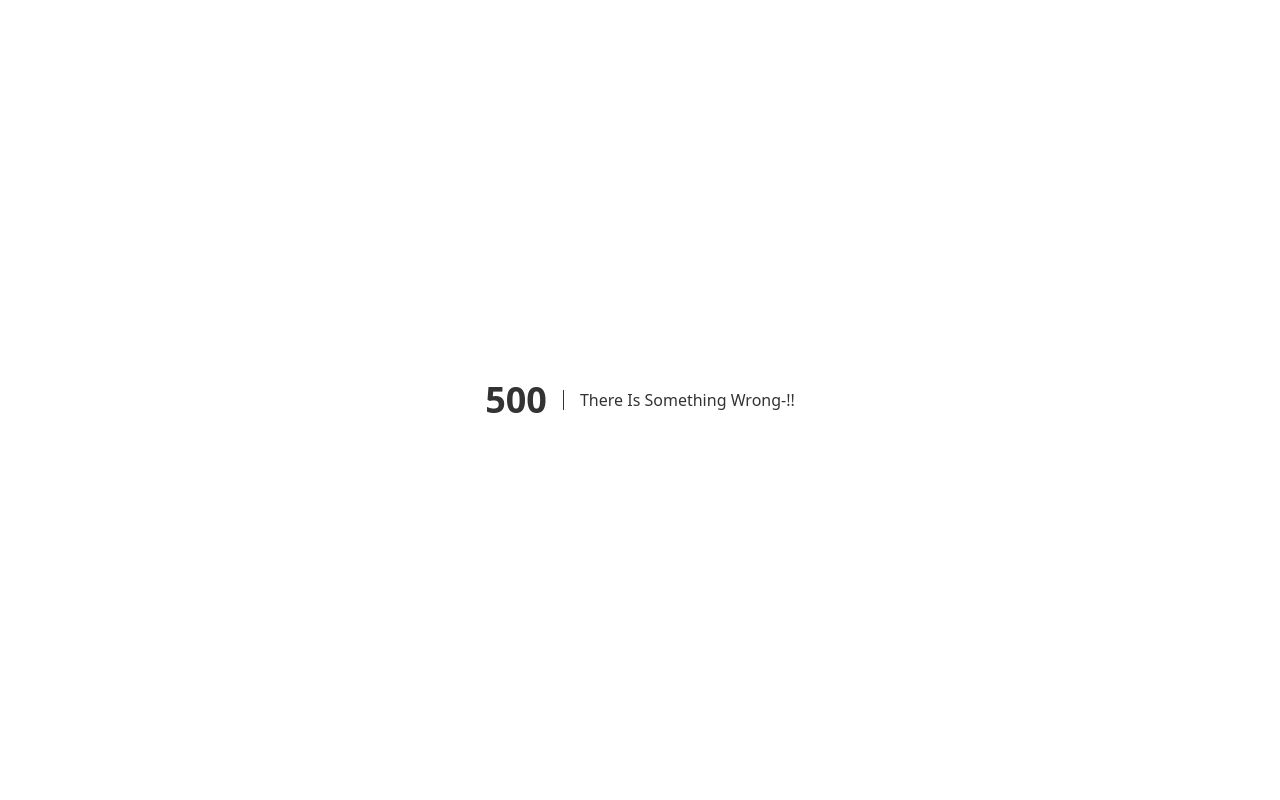
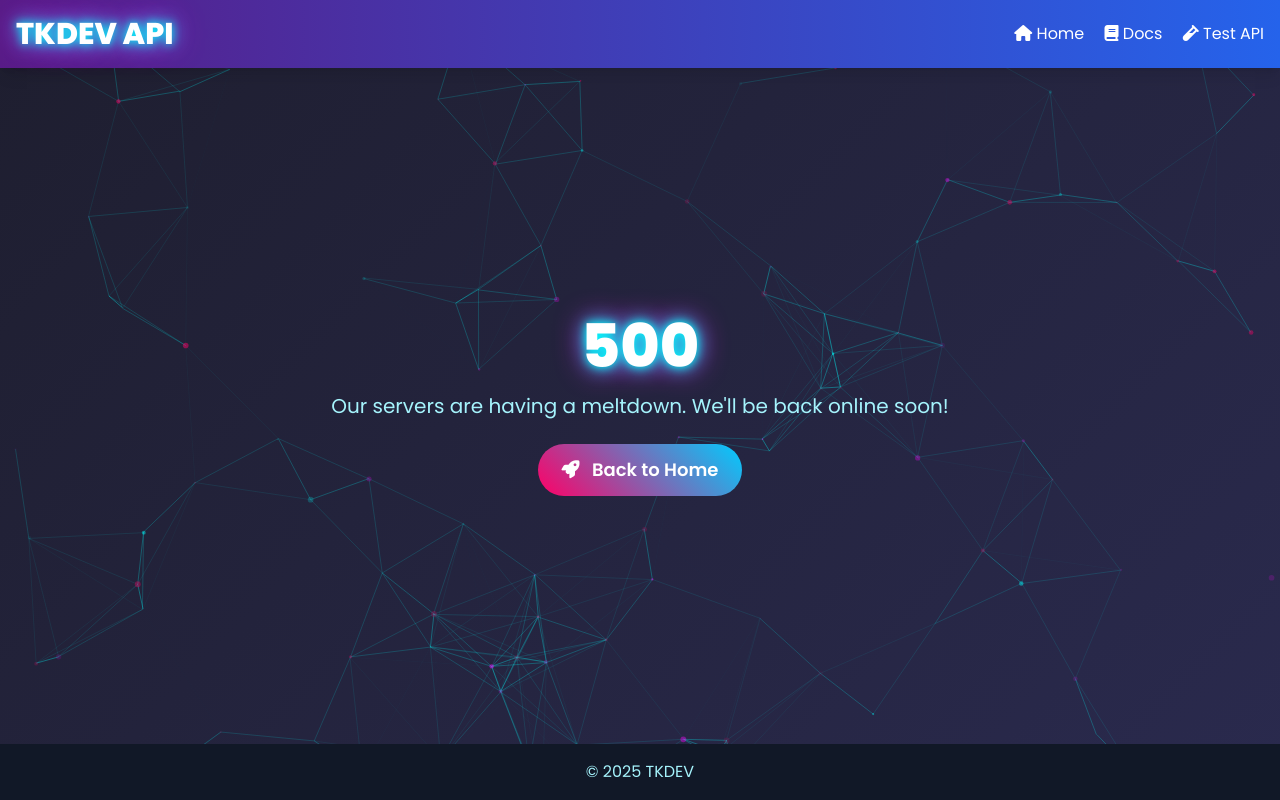
Before and after one commit to tkhanh-dev/REST-API-TKDEV, a website: page web/500.html in a window 1280 px wide. Drawn offline with nearby package versions, Linux system fonts and the light colour scheme.

Commit message:
Update 500.html

```diff
--- a/web/500.html
+++ b/web/500.html
@@ -3,37 +3,92 @@
 <head>
   <meta charset="UTF-8">
   <meta name="viewport" content="width=device-width, initial-scale=1.0">
-        <title>404</title>
-        <link href="https://cdn.jsdelivr.net/npm/tailwindcss@2.2.19/dist/tailwind.min.css" rel="stylesheet">
-        <title>404</title>
+  <meta name="description" content="Internal server error - TKDEV API">
+  <title>500 - Internal Server Error</title>
+  <script src="https://cdn.tailwindcss.com"></script>
+  <link href="https://fonts.googleapis.com/css2?family=Poppins:wght@400;600;800&display=swap" rel="stylesheet">
+  <link href="https://cdnjs.cloudflare.com/ajax/libs/font-awesome/6.4.0/css/all.min.css" rel="stylesheet">
+  <script src="https://cdnjs.cloudflare.com/ajax/libs/particles.js/2.0.0/particles.min.js"></script>
   <style>
-            * {
-                color: #333;
+    body {
+      font-family: 'Poppins', sans-serif;
+      background: linear-gradient(135deg, #1e1e2f 0%, #2a2a4e 100%);
+      color: #fff;
+      overflow-x: hidden;
     }
-            body, html {
+    .neon-text {
+      text-shadow: 0 0 10px #0ff, 0 0 20px #0ff, 0 0 30px #f0f;
+    }
+    .neon-button {
+      background: linear-gradient(45deg, #ff0066, #00ccff);
+      transition: transform 0.3s, box-shadow 0.3s;
+    }
+    .neon-button:hover {
+      transform: scale(1.05);
+      box-shadow: 0 0 20px #0ff, 0 0 30px #f0f;
+    }
+    #particles-js {
+      position: absolute;
+      width: 100%;
       height: 100%;
-                overflow: hidden;
-                margin: 0;
-                display: flex;
-                align-items: center;
-                justify-content: center;
-                background-color: white;
+      z-index: -1;
     }
-            .bg-divider {
-                background-color: #333;
+    @keyframes fadeInUp {
+      from { opacity: 0; transform: translateY(20px); }
+      to { opacity: 1; transform: translateY(0); }
     }
-            .w-divider {
-                width: 1px;
+    .animate-fadeInUp {
+      animation: fadeInUp 1s ease-out forwards;
     }
   </style>
 </head>
-    <body class="font-sans antialiased">
-        <div class="flex flex-col items-center justify-center h-screen text-white">
-            <div class="flex h-5 items-center space-x-4">
-                <h1 class="text-4xl font-bold" style="color: #333">500</h1>
-                <div class="shrink-0 bg-divider border-none h-full w-divider" role="separator"></div>
-                <h2 style="color: #333">There Is Something Wrong-!!</h2>
+<body class="min-h-screen flex flex-col">
+  <div id="particles-js"></div>
+  <!-- Header -->
+  <header class="bg-gradient-to-r from-purple-900 to-blue-600 py-4 shadow-lg">
+    <div class="container mx-auto px-4 flex justify-between items-center">
+      <h1 class="text-3xl font-extrabold neon-text">TKDEV API</h1>
+      <nav class="space-x-4">
+        <a href="/" class="text-white hover:text-cyan-300"><i class="fas fa-home"></i> Home</a>
+        <a href="/docs" class="text-white hover:text-cyan-300"><i class="fas fa-book"></i> Docs</a>
+        <a href="/test-post" class="text-white hover:text-cyan-300"><i class="fas fa-vial"></i> Test API</a>
+      </nav>
     </div>
+  </header>
+
+  <!-- Main Content -->
+  <main class="flex-grow flex items-center justify-center">
+    <div class="container mx-auto px-4 text-center animate-fadeInUp">
+      <h2 class="text-6xl font-extrabold neon-text">500</h2>
+      <p class="text-xl mt-4 text-cyan-200">Our servers are having a meltdown. We'll be back online soon!</p>
+      <a href="/" class="mt-6 inline-block neon-button text-white py-3 px-6 rounded-full text-lg font-semibold"><i class="fas fa-rocket mr-2"></i> Back to Home</a>
     </div>
+  </main>
+
+  <!-- Footer -->
+  <footer class="bg-gray-900 py-4">
+    <div class="container mx-auto px-4 text-center text-cyan-200">
+      <p>© 2025 TKDEV</p>
+    </div>
+  </footer>
+
+  <script>
+    particlesJS('particles-js', {
+      particles: {
+        number: { value: 80, density: { enable: true, value_area: 800 } },
+        color: { value: ['#0ff', '#f0f', '#ff0066'] },
+        shape: { type: 'circle' },
+        opacity: { value: 0.5, random: true },
+        size: { value: 3, random: true },
+        line_linked: { enable: true, distance: 150, color: '#0ff', opacity: 0.4, width: 1 },
+        move: { enable: true, speed: 3, direction: 'none', random: true }
+      },
+      interactivity: {
+        detect_on: 'canvas',
+        events: { onhover: { enable: true, mode: 'repulse' }, onclick: { enable: true, mode: 'push' } },
+        modes: { repulse: { distance: 100 }, push: { particles_nb: 4 } }
+      }
+    });
+  </script>
 </body>
 </html>
```
Lines whose indentation alone changed are shown as unchanged.
